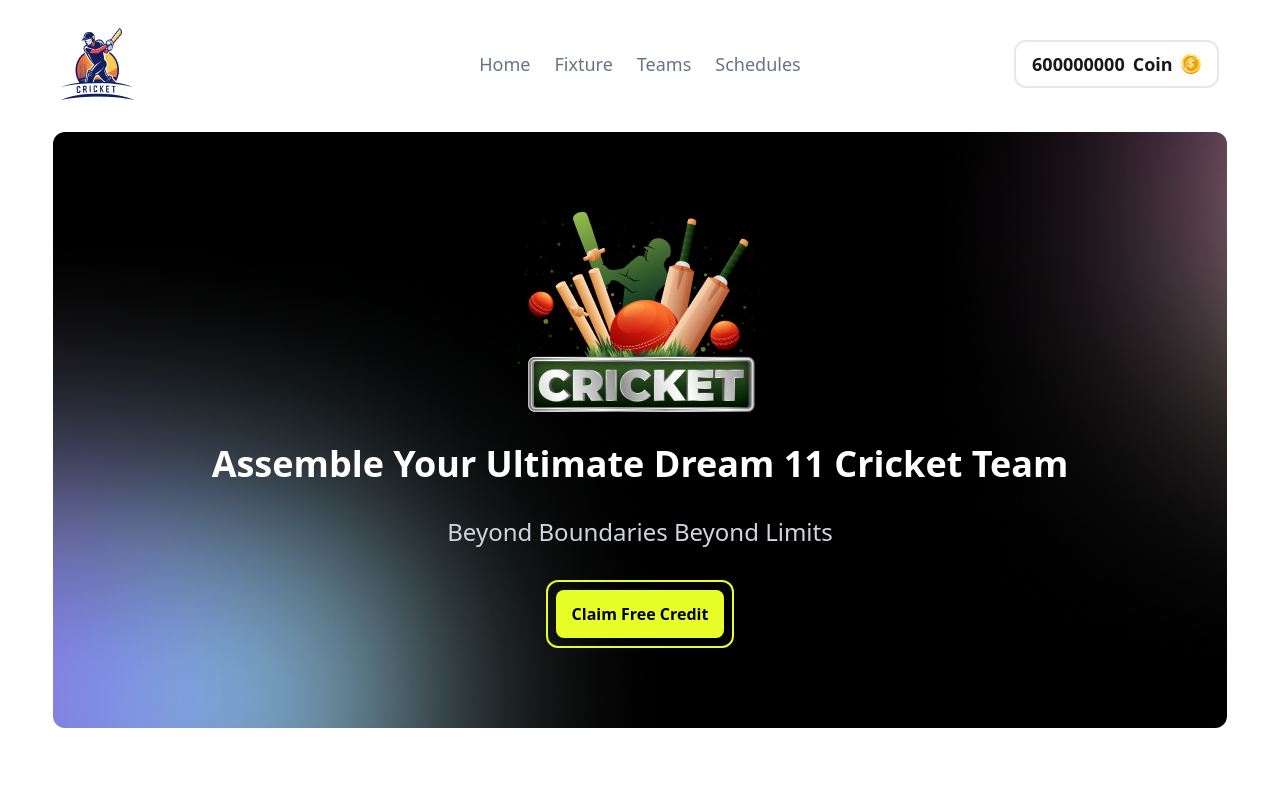
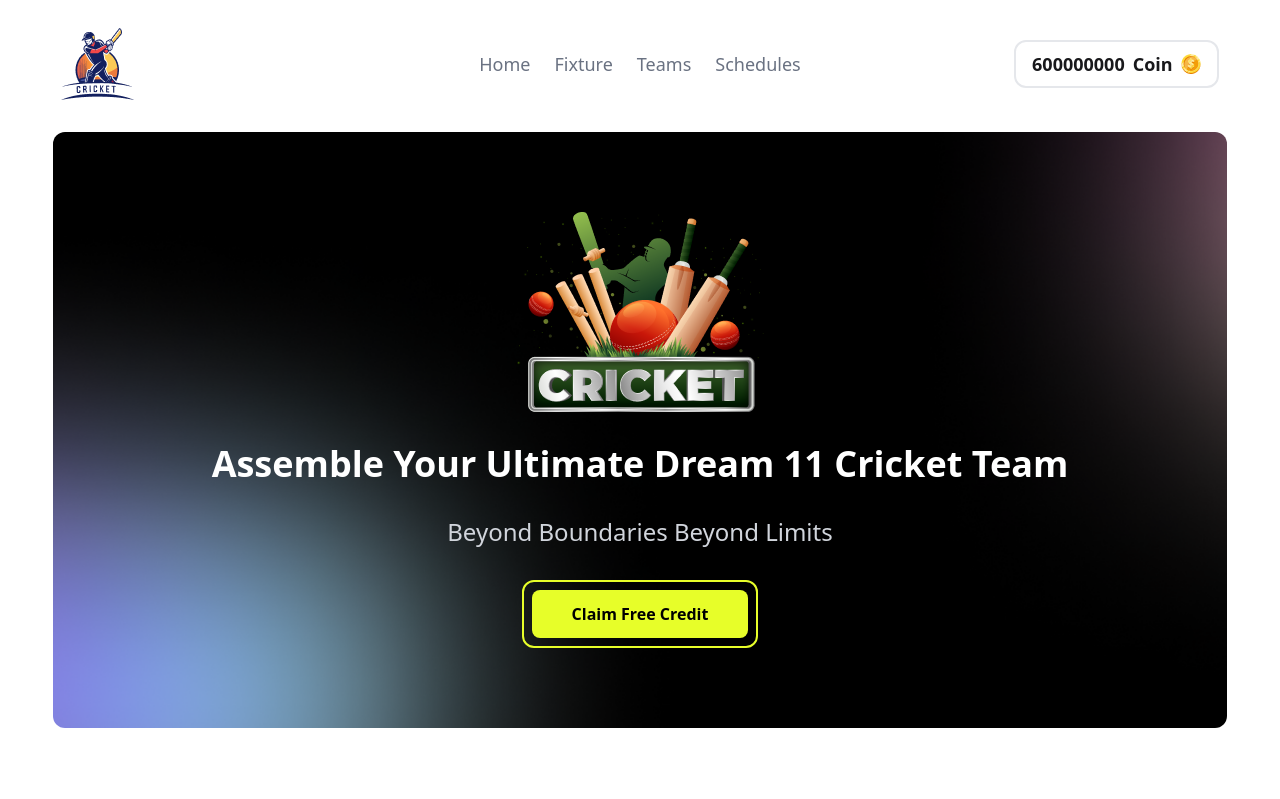
Before and after one commit to obaidullah-miazi-dev/Cricket-player-selection-web, a React (Vite) app: page / in a window 1280 px wide. Shown: the top 799 px of the page. Built offline with nearby package versions, Linux system fonts and the light colour scheme.

Commit message:
banner sections button updated for medium device

```diff
--- a/src/Components/Banner-section/Banner.jsx
+++ b/src/Components/Banner-section/Banner.jsx
@@ -9,7 +9,7 @@ const Banner = () => {
            <h1 className='text-4xl font-bold'>Assemble Your Ultimate Dream 11 Cricket Team</h1>
            <p className='text-2xl text-gray-300'>Beyond Boundaries Beyond Limits</p>
           <div className='border-2 border-[#E7FE29] p-2 inline-block rounded-xl cursor-pointer'>
-             <button className='bg-[#E7FE29] text-black px-4 py-3 rounded-lg font-semibold cursor-pointer'>Claim Free Credit</button>
+             <button className='bg-[#E7FE29] text-black px-4 md:px-10 py-3 rounded-lg font-semibold cursor-pointer'>Claim Free Credit</button>
           </div>
         </div>
     );
```
